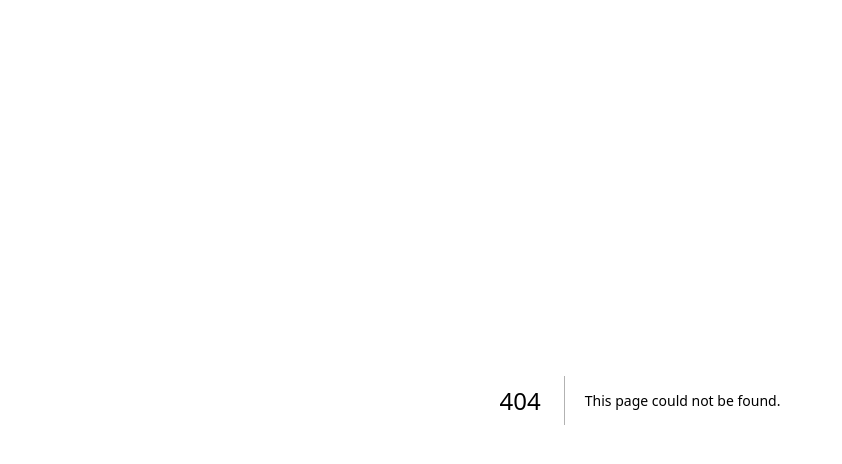
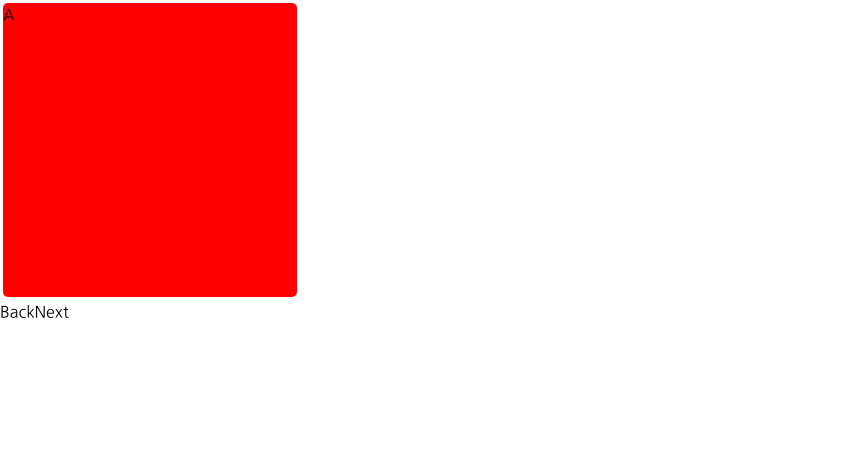
Before and after one commit to ovdncids/next-study-will-delete, a Next.js app: page /swiper in a window 1280 px wide. Before the commit this address had no page. Shown: the top 464 px of the page, without its empty margins (0-842 px from the left). Built offline with nearby package versions, Linux system fonts and the light colour scheme.

Commit message:
Stitches + Custom Swiper

```diff
--- /dev/null
+++ b/app/swiper/page.tsx
@@ -0,0 +1,85 @@
+"use client"
+import {useState} from "react"
+import {styled, keyframes} from "@stitches/react"
+
+const items = [
+  {
+    title: "A",
+    backgroundColor: "red"
+  },
+  {
+    title: "B",
+    backgroundColor: "orange"
+  },
+  {
+    title: "C",
+    backgroundColor: "yellow"
+  },
+  {
+    title: "D",
+    backgroundColor: "green"
+  }
+]
+const width = 300
+const SwiperStyled = styled("div", {
+  width: `${width}px`,
+  height: "300px",
+  borderRadius: "8px",
+  border: "3px solid white",
+  backgroundColor: "white",
+  overflow: "hidden",
+  "& > div": {
+    display: "flex",
+    position: "relative"
+  },
+  "& > div > div": {
+    minWidth: `${width}px`,
+    minHeight: "300px"
+  }
+})
+
+const Swiper = () => {
+  const [current, setCurrent] = useState({
+    index: 0,
+    left: 0,
+    direction: null
+  })
+
+  let animation
+  if (current.direction) {
+    animation = keyframes({
+      from: {
+        left: current.left
+      },
+      to: {
+        // 방향에 따른 계산식: (아이템 크기 + 현재 index) % 아이템 크기 * -넓이
+        left: (items.length + current.index) % items.length * -width
+      }
+    })
+  }
+
+  const move = (direction: any) => {
+    const calcDirection = direction === "next" ? 1 : -1
+    setCurrent({
+      // 방향에 따른 계산식: (아이템 크기 + 방향 + 현재 index) % 아이템 크기
+      index: (items.length + calcDirection + current.index) % items.length,
+      left: current.index * -width,
+      direction
+    })
+  }
+  return (
+    <>
+      <SwiperStyled>
+        <div style={{animation: `${animation ? `${animation} 1s forwards` : ""}`}}>
+          {items.map((item, index) => (
+            <div key={index} style={{backgroundColor: item.backgroundColor}}>{item.title}</div>
+          ))}
+        </div>
+      </SwiperStyled>
+      <button onClick={() => move("back")}>Back</button>
+      <button onClick={() => move("next")}>Next</button>
+    </>
+  )
+}
+
+export default Swiper
--- a/package.json
+++ b/package.json
@@ -17,6 +17,7 @@
     "@emotion/styled": "^11.11.0",
     "@mui/icons-material": "^5.14.19",
     "@mui/material": "^5.14.19",
+    "@stitches/react": "^1.2.8",
     "next": "13.5.6",
     "react": "^18",
     "react-dom": "^18"
```
Also changed, not shown: 1 other file (tests, documents, lock files or other folders).
